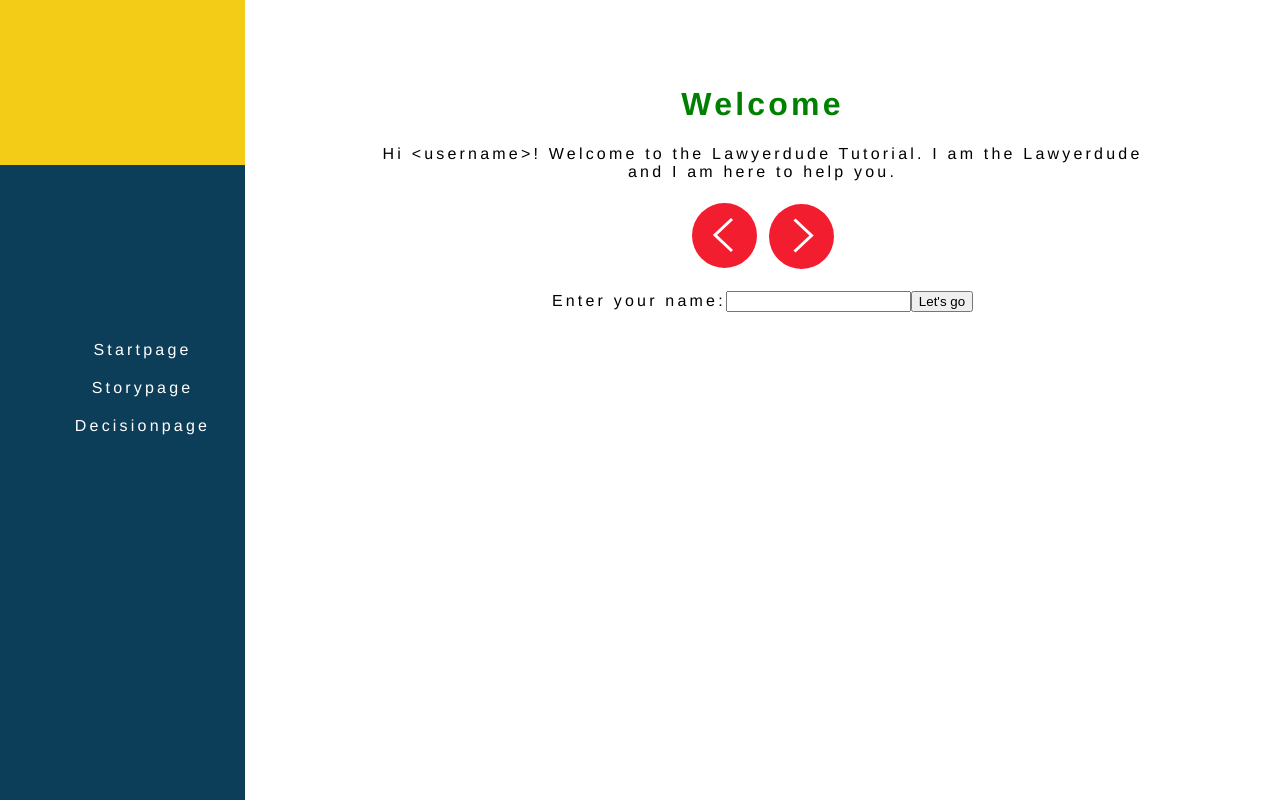
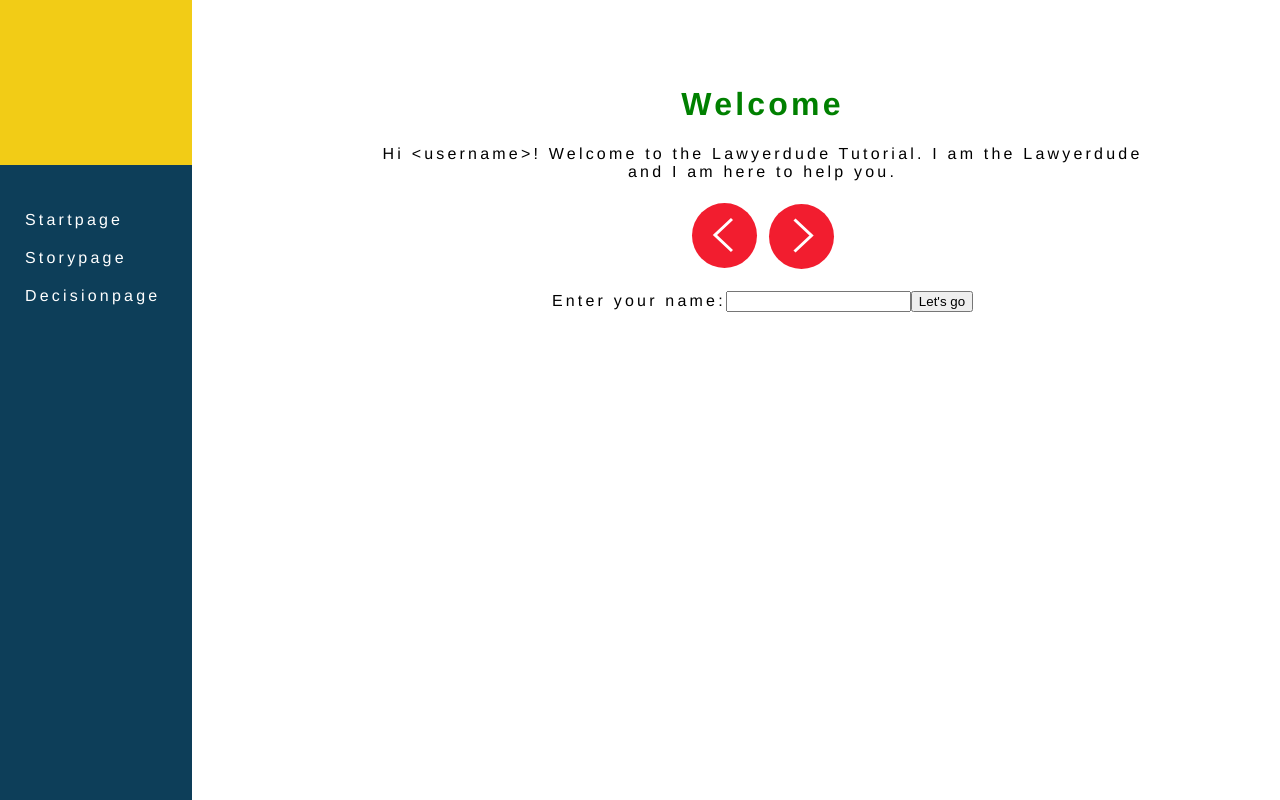
Before and after one commit to ViviZa/lawyer-dude, a React (Create React App) app: page / in a window 1280 px wide. Built offline with nearby package versions, Linux system fonts and the light colour scheme.

Commit message:
made Navigation responsive

```diff
--- a/package.json
+++ b/package.json
@@ -3,6 +3,10 @@
   "version": "0.1.0",
   "private": true,
   "dependencies": {
+    "@fortawesome/fontawesome-svg-core": "^1.2.17",
+    "@fortawesome/free-brands-svg-icons": "^5.8.1",
+    "@fortawesome/free-solid-svg-icons": "^5.8.1",
+    "@fortawesome/react-fontawesome": "^0.1.4",
     "node-sass": "^4.12.0",
     "react": "^16.8.6",
     "react-dom": "^16.8.6",
--- a/src/App.js
+++ b/src/App.js
@@ -1,7 +1,11 @@
 import React, { Component } from 'react';
+import { library } from '@fortawesome/fontawesome-svg-core';
+import { faBars } from '@fortawesome/free-solid-svg-icons'
 import {getCurrentPage} from "./pages/HelperFunction";
 import data from "./data";
 import './App.scss';
+
+library.add(faBars);
 
 class App extends Component {
 
--- a/src/components/SideNavigation.js
+++ b/src/components/SideNavigation.js
@@ -1,20 +1,48 @@
 import React, { Component } from 'react';
+import { FontAwesomeIcon } from '@fortawesome/react-fontawesome'
 import '../styles/style.css';
 
 
 class SideNavigation extends Component {
+  burgerToggle() {
+    var linksEl = document.querySelector('.narrowLinks');
+    //var sideNavigation = document.querySelector('.SideNavigation')
+    if (linksEl.style.display === 'block') {
+      linksEl.style.display = 'none';
+     // sideNavigation.style.width = '15%';
+    }
+    else {
+      linksEl.style.display = 'block';
+      //sideNavigation.style.width = '6%';
+    }
+}
+
   render() {
     return (
+      <nav>
       <div className="SideNavigation">
         <div className="logo-box"></div>
-        <div className="nav-container">
-          <ul>
-            <li><a href="#startpage">Startpage</a></li>
-            <li><a href="#storypage">Storypage</a></li>
-            <li><a href="#decisionpage">Decisionpage</a></li>
-          </ul>
+        <div className="navWide">
+        <div className="wideDiv">
+        <ul>
+          <li><a href="#startpage">Startpage</a></li>
+          <li><a href="#storypage">Storypage</a></li>
+          <li><a href="#decisionpage">Decisionpage</a></li>
+        </ul>
         </div>
       </div>
+      <div className="navNarrow">
+      <i><FontAwesomeIcon icon="bars" size='lg' onClick={this.burgerToggle}/></i>
+        <div className="narrowLinks">
+        <ul>
+          <li><a href="#startpage" onClick={this.burgerToggle} >Startpage</a></li>
+          <li><a href="#storypage" onClick={this.burgerToggle}>Storypage</a></li>
+          <li><a href="#decisionpage" onClick={this.burgerToggle}>Decisionpage</a></li>
+        </ul>
+        </div>
+      </div>
+      </div>
+      </nav>
     );
   }
 }
--- a/src/styles/_sidebar.scss
+++ b/src/styles/_sidebar.scss
@@ -1,17 +1,18 @@
 @import "variables";
 
-.SideNavigation {
+.SideNavigation{
+	height: 100%;
+	width: 6%;
 	background-color: $darkblue;
-	width: 245px;
-	height: 100%;
-	display: block;
+	float: left;
 	position: fixed;
 	top: 0;
 	left: 0;
-
 	ul {
 
-		padding-top: 150px;
+		padding-top: 20px;
+		padding-inline-start: 15px;
+		text-align: left;
 
 
 		li {
@@ -27,9 +28,50 @@
 			}
 		}
 	}
+
 }
+.navNarrow {
+
+	i {
+		float: left;
+		.fa-bars{
+			color: white;
+		}
+	}
+
+	.narrowLinks {
+		display: none;
+
+		a {
+			display: block;
+			float: left;
+			clear: left;
+		}
+	}
+}
+.navWide {
+	display: none;
+  }
 
 .logo-box {
 	background-color: $yellow;
 	height: 165px;
 }
+
+@media (min-width: 1060px) {
+	.SideNavigation{
+		display: block;
+		width: 15%;
+	}
+
+    nav {
+
+        .navWide {
+            display: block;
+        }
+
+        .navNarrow {
+            display: none;
+        }
+    }
+}
```
Also changed, not shown: 1 other file (tests, documents, lock files or other folders).
